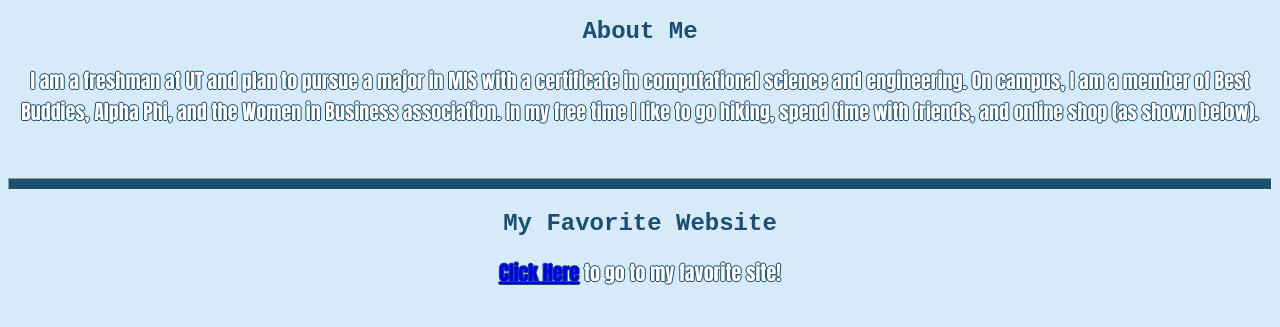
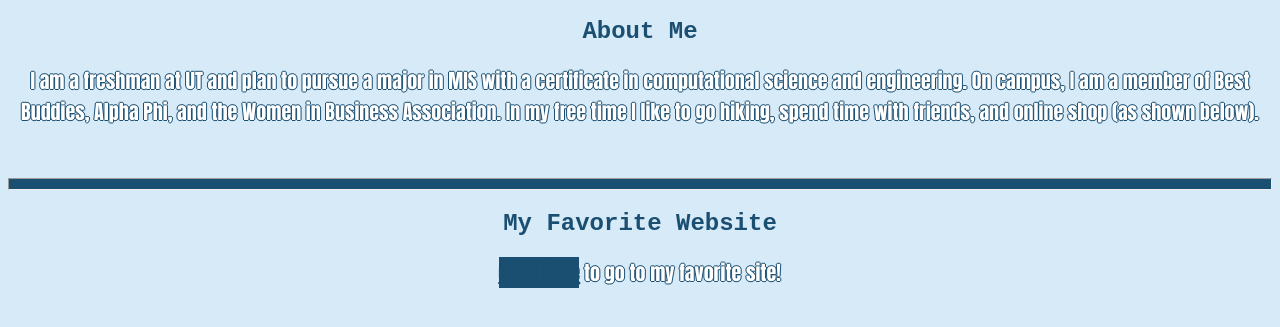
Before and after one commit to jilliankelley/MySite, a plain HTML site: page index.html in a window 1280 px wide. Shown: the part 419-746 px from the top of the page. Drawn offline with Linux system fonts and the light colour scheme.

Commit message:
Update index.html

```diff
--- a/index.html
+++ b/index.html
@@ -18,8 +18,9 @@
       color: rgb(27,79,114);
       background-color: rgb(27,79,114)
     }
-    #link{
-      color: rgb(27,79,114)
+    a:link{
+      color: rgb(27,79,114);
+      background-color: rgb(27,79,114)
     }
   </style>
 </head>
@@ -34,7 +35,7 @@
 
 <h2 style = "text-align: center; font-family: courier new;"><b>About Me</b></h3>
 
-<p style = "text-align: center; font-family: impact;">I am a freshman at UT and plan to pursue a major in MIS with a certificate in computational science and engineering. On campus, I am a member of Best Buddies, Alpha Phi, and the Women in Business association. In my free time I like to go hiking, spend time with friends, and online shop (as shown below).  <br /><br /></p>
+<p style = "text-align: center; font-family: impact;">I am a freshman at UT and plan to pursue a major in MIS with a certificate in computational science and engineering. On campus, I am a member of Best Buddies, Alpha Phi, and the Women in Business Association. In my free time I like to go hiking, spend time with friends, and online shop (as shown below).  <br /><br /></p>
 
 <hr />
 
```
